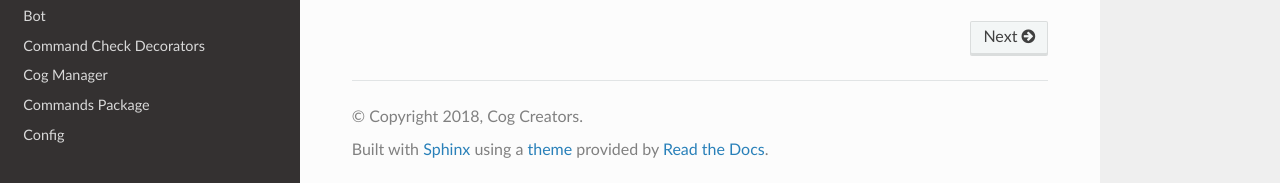
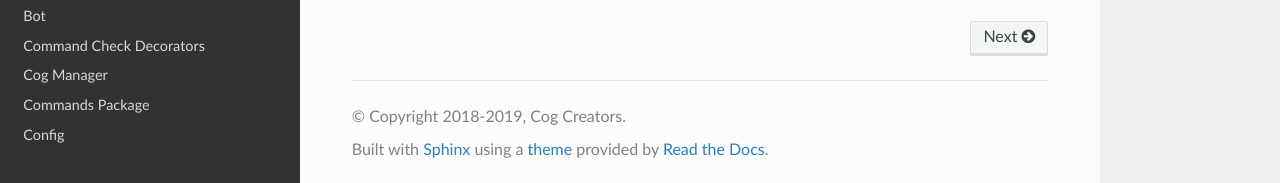
Before and after one commit to Renirous/Red-DiscordBot, a Sphinx documentation site: the page built from docs/index.rst, in a window 1280 px wide and 900 px high, scrolled down 2990 px. Shown: the part 714-897 px from the top of the window. Built offline with Sphinx 7.4.7 and the Read the Docs theme 2.0.0, drawn with Linux system fonts in a browser that asks for light colours; the version number is read from the project's files by our own code.

Commit message:
[Docs] It's 2019. Let's not say it's 2018. (#3105)
* guys... it's still not 2018

* changelog

i miss git

* review

```diff
--- /dev/null
+++ b/changelog.d/3105.docs.rst
@@ -0,0 +1 @@
+Update docs footer copyright to 2019.
--- a/docs/conf.py
+++ b/docs/conf.py
@@ -58,7 +58,7 @@ master_doc = "index"
 
 # General information about the project.
 project = "Red - Discord Bot"
-copyright = "2018, Cog Creators"
+copyright = "2018-2019, Cog Creators"
 author = "Cog Creators"
 
 # The version info for the project you're documenting, acts as replacement for
```
